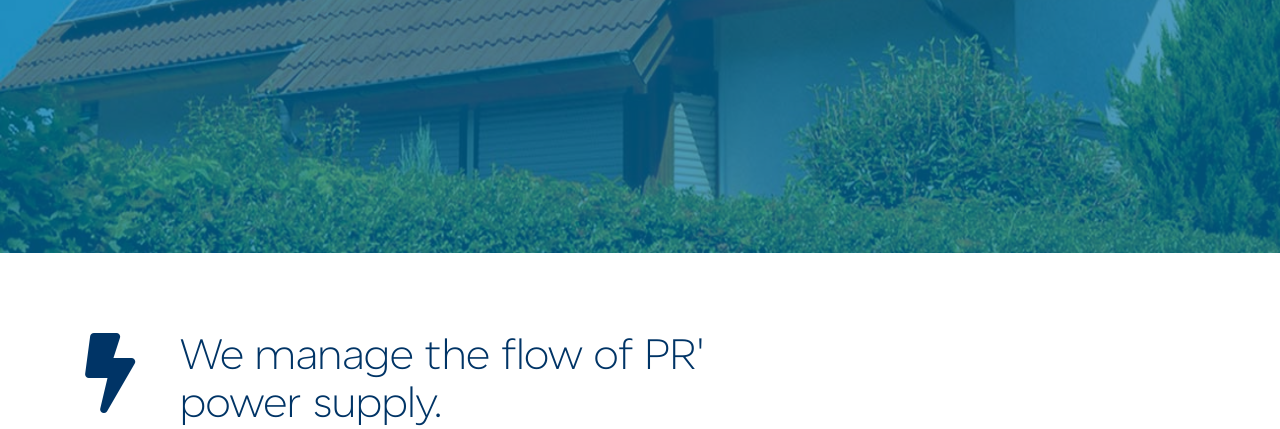
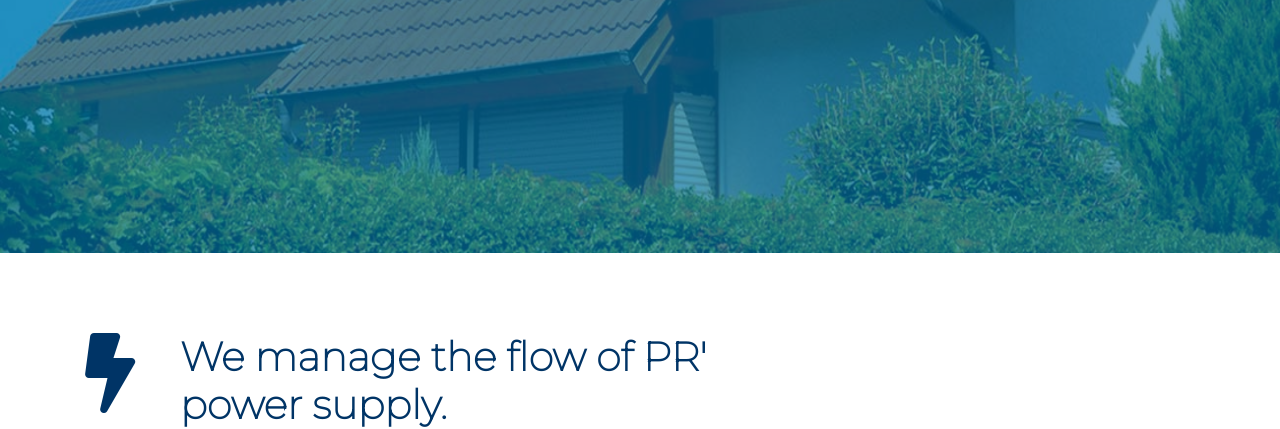
Before and after one commit to matildegarelik/aee-pr, a plain HTML site: page index.html in a window 1280 px wide. Shown: the part 547-976 px from the top of the page. Drawn offline with nearby package versions, Linux system fonts and the light colour scheme.

Commit message:
montserrat font

```diff
--- a/index.html
+++ b/index.html
@@ -6,6 +6,9 @@
     <title>Autoridad de Energía eléctrica</title>
     <link rel="stylesheet" href="https://cdn.jsdelivr.net/npm/bootstrap@4.0.0/dist/css/bootstrap.min.css" integrity="sha384-Gn5384xqQ1aoWXA+058RXPxPg6fy4IWvTNh0E263XmFcJlSAwiGgFAW/dAiS6JXm" crossorigin="anonymous">
     <link rel="stylesheet" href="fontawesome-free/css/all.min.css">
+    <link rel="preconnect" href="https://fonts.googleapis.com">
+<link rel="preconnect" href="https://fonts.gstatic.com" crossorigin>
+<link href="https://fonts.googleapis.com/css2?family=Montserrat:wght@100&display=swap" rel="stylesheet">
     <link rel="stylesheet" href="style.css">
 </head>
 <body>
--- a/style.css
+++ b/style.css
@@ -3,16 +3,13 @@
     --main-bg-color-transp: rgba(0,113,165,.7);
     --darker-blue: rgb(0,52,102);
 }
-@font-face {
-    font-family: ShoikaThin;
-    src: url('shoika-thin.ttf') format('truetype');
-}
 body {
-    font-family: ShoikaThin, Arial, sans-serif !important;
+    font-family: 'Montserrat', sans-serif !important;
     overflow-x: hidden;
 }
 h2{
-    font-size: 2.5rem;;
+    font-size: 2.5rem;
+    font-weight: bold;
 }
 
 a.nav-link{
```
